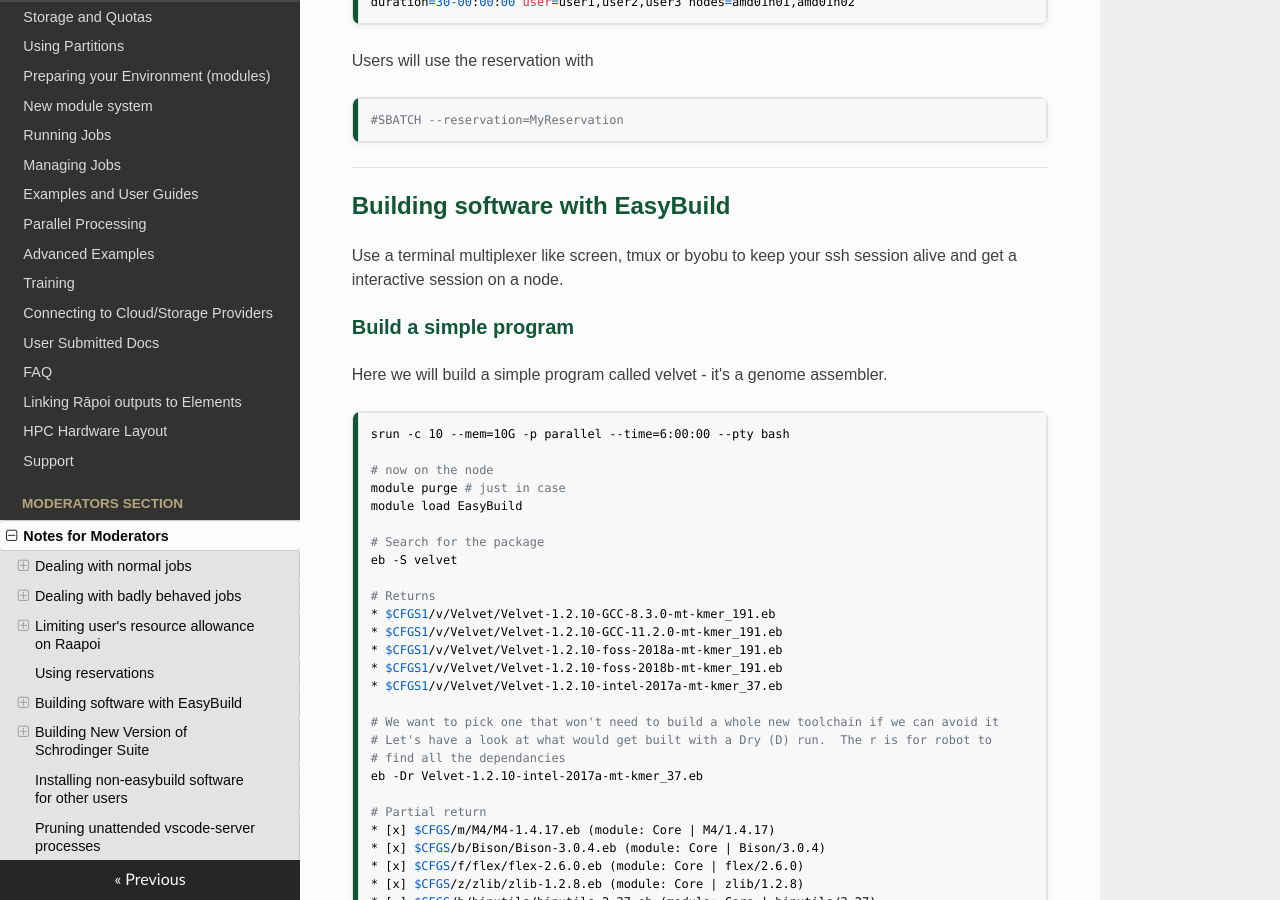
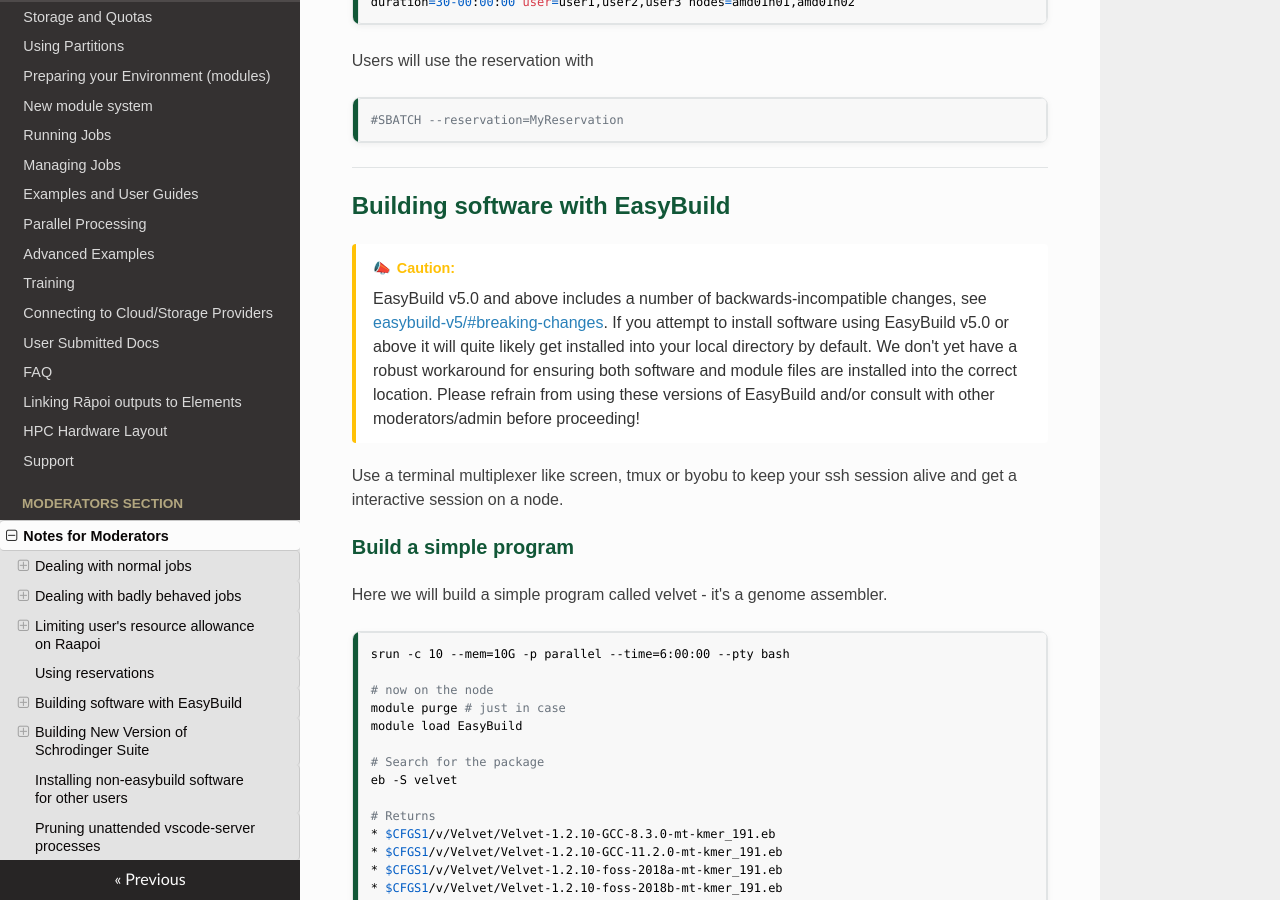
Before and after one commit to vuw-research-computing/raapoi-docs, an MkDocs documentation site: the page built from docs/mods_admins.md, in a window 1280 px wide and 900 px high, scrolled down 2752 px. Built offline with MkDocs 1.6.1, drawn with Linux system fonts in a browser that asks for light colours; nearby versions of some CDN libraries; some web fonts are replaced; a script that is not in the unit is left out.

Commit message:
add caution to easybuild information relating to v5

```diff
--- a/docs/mods_admins.md
+++ b/docs/mods_admins.md
@@ -126,6 +126,9 @@ Users will use the reservation with
 ---
 
 ## Building software with EasyBuild
+
+!!! warning "Caution:"
+    EasyBuild v5.0 and above includes a number of backwards-incompatible changes, see [easybuild-v5/#breaking-changes](https://docs.easybuild.io/easybuild-v5/#breaking-changes). If you attempt to install software using EasyBuild v5.0 or above it will quite likely get installed into your local directory by default. We don't yet have a robust workaround for ensuring both software and module files are installed into the correct location. Please refrain from using these versions of EasyBuild and/or consult with other moderators/admin before proceeding!
 
 Use a terminal multiplexer like screen, tmux or byobu to keep your ssh session alive and get a interactive session on a node.
 
```
